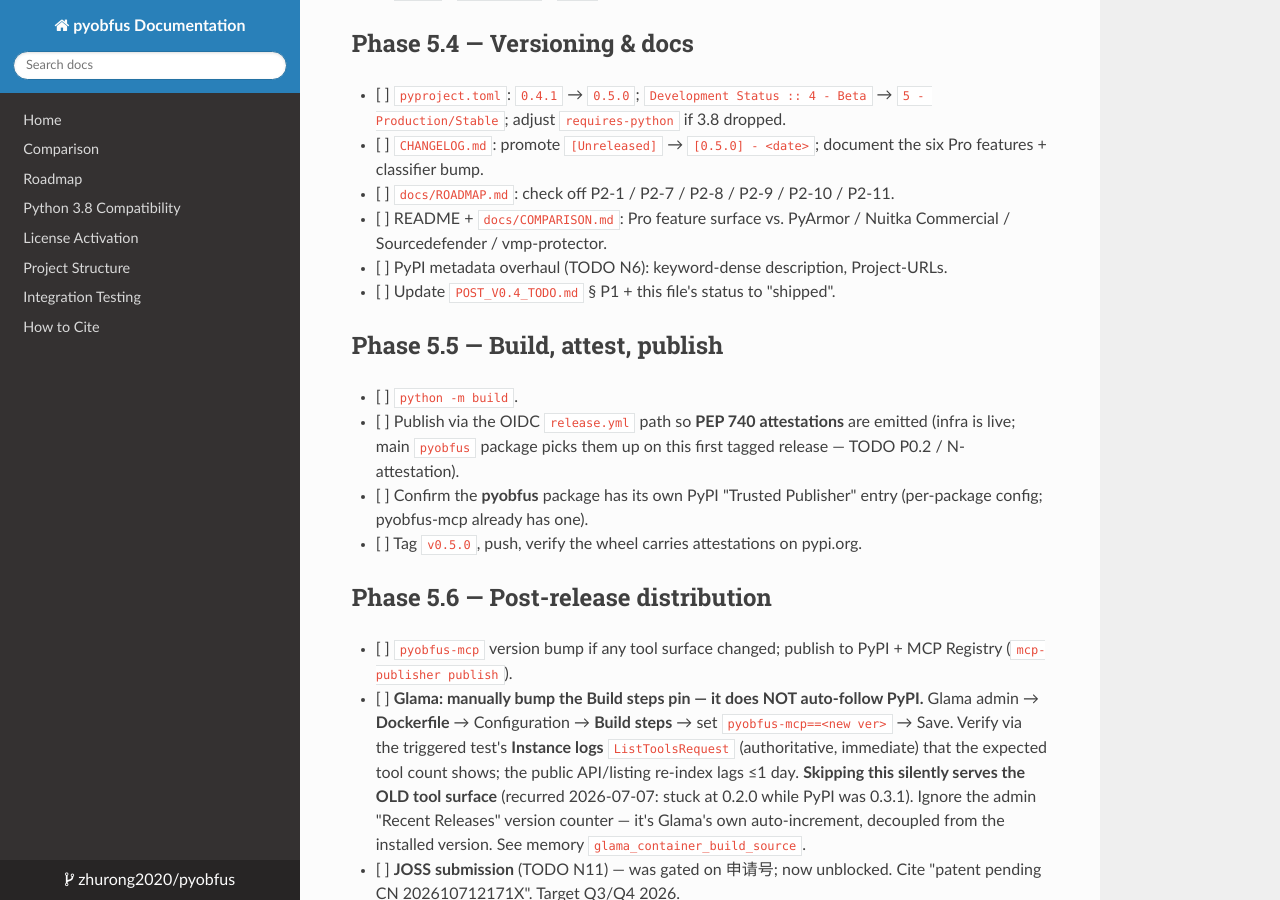
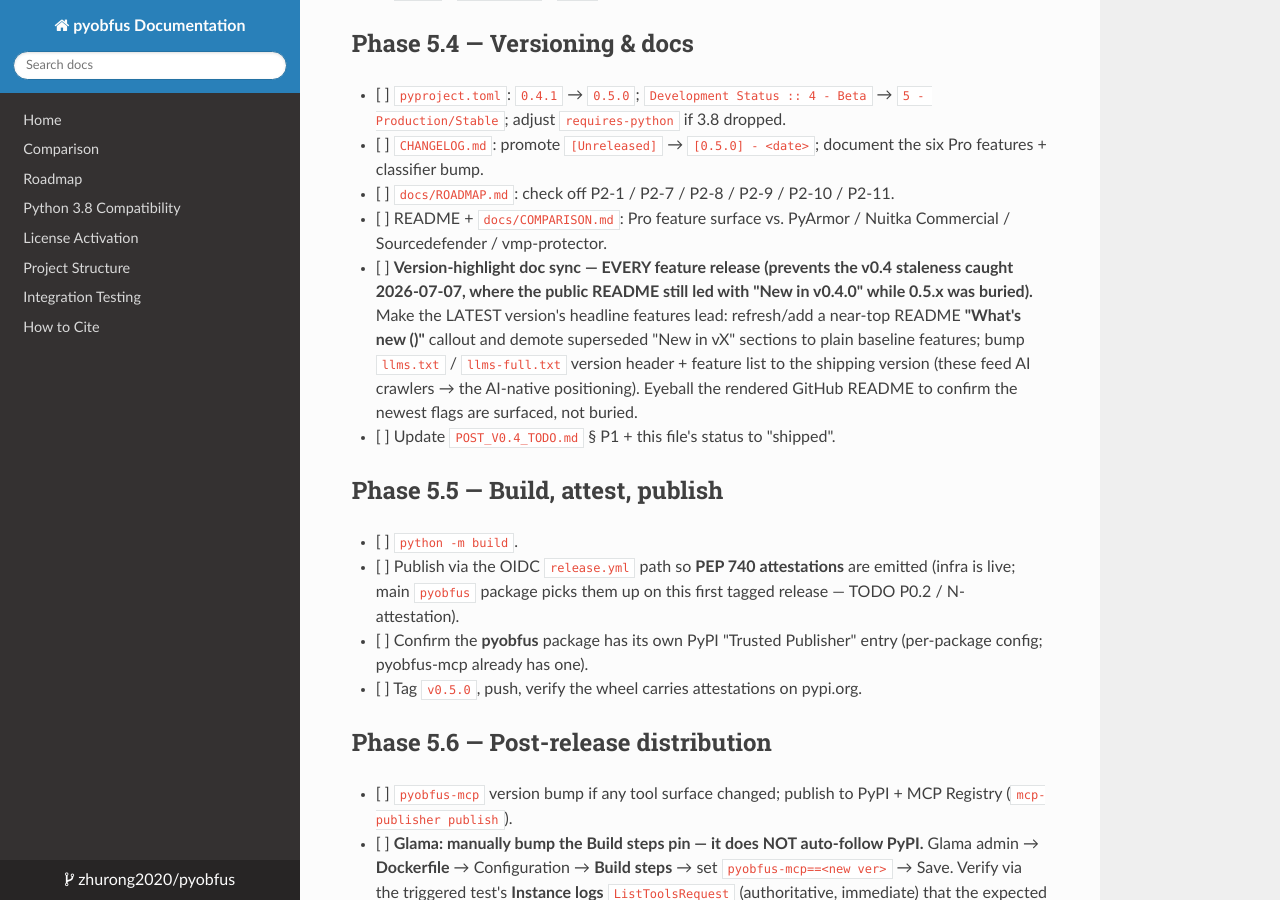
Before and after one commit to zhurong2020/pyobfus, an MkDocs documentation site: the page built from docs/V0.5_RELEASE_PLAN.md, in a window 1280 px wide and 900 px high, scrolled down 1819 px. Built offline with MkDocs 1.6.1, drawn with Linux system fonts in a browser that asks for light colours; nearby versions of some CDN libraries.

Commit message:
docs(todo): record 0.5.4 follow-ups — vault-key device binding + doc-sync sweep
- vault-key device binding: extend --bind-device to also rewrite _VAULT_KEY_*
  (0.5.3 only device-locks opacity L3; vault keys still ship as baked literals,
  so vault secrets decrypt on any machine — documented scope boundary)
- doc-sync sweep (user-flagged): public README still leads with "New in v0.4.0"
  while 0.5.x is buried; llms.txt/llms-full.txt version framing stale at v0.4.0;
  AI_INTEGRATION_STRATEGY test count stale. Concrete file/line list recorded.
- recurrence guard: added a "version-highlight doc sync" step to the release
  checklist (V0.5_RELEASE_PLAN Phase 5.4) so this drift can't repeat.

Co-Authored-By: Claude Opus 4.8 <noreply@anthropic.com>

```diff
--- a/docs/V0.5_RELEASE_PLAN.md
+++ b/docs/V0.5_RELEASE_PLAN.md
@@ -75,7 +75,14 @@ Move `pyobfus-pro-dev/pyobfus_pro_v05/` into the public `pyobfus_pro/`.
 - [ ] `docs/ROADMAP.md`: check off P2-1 / P2-7 / P2-8 / P2-9 / P2-10 / P2-11.
 - [ ] README + `docs/COMPARISON.md`: Pro feature surface vs. PyArmor / Nuitka
       Commercial / Sourcedefender / vmp-protector.
-- [ ] PyPI metadata overhaul (TODO N6): keyword-dense description, Project-URLs.
+- [ ] **Version-highlight doc sync — EVERY feature release (prevents the v0.4
+      staleness caught 2026-07-07, where the public README still led with "New in
+      v0.4.0" while 0.5.x was buried).** Make the LATEST version's headline
+      features lead: refresh/add a near-top README **"What's new (<ver>)"** callout
+      and demote superseded "New in vX" sections to plain baseline features; bump
+      `llms.txt` / `llms-full.txt` version header + feature list to the shipping
+      version (these feed AI crawlers → the AI-native positioning). Eyeball the
+      rendered GitHub README to confirm the newest flags are surfaced, not buried.
 - [ ] Update `POST_V0.4_TODO.md` § P1 + this file's status to "shipped".
 
 ## Phase 5.5 — Build, attest, publish
```
Also changed, not shown: docs/POST_V0.4_TODO.md (+9 -0 lines).
